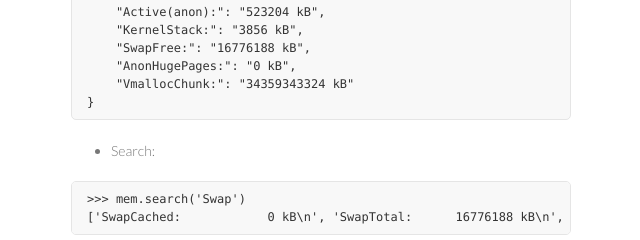
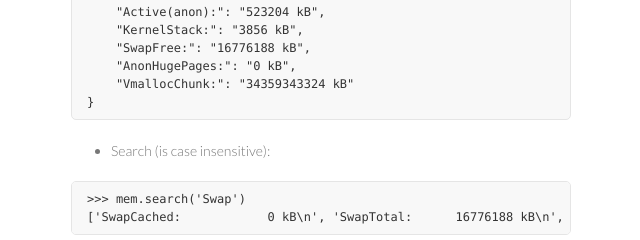
Before and after one commit to barnumbirr/hazelnut, a plain HTML site: page index.html in a window 1280 px wide. Shown: the part 3119-3359 px from the top of the page, 499-1139 px from the left. Drawn offline with Linux system fonts and the light colour scheme.

```diff
--- a/index.html
+++ b/index.html
@@ -158,7 +158,7 @@ DirectMap2M:     8187904 kB
 </code></pre>
 
 <ul>
-<li>Search:</li>
+<li>Search (is case insensitive):</li>
 </ul>
 
 <pre><code>&gt;&gt;&gt; mem.search('Swap')
```
Also changed, not shown: params.json (+1 -1 lines).
